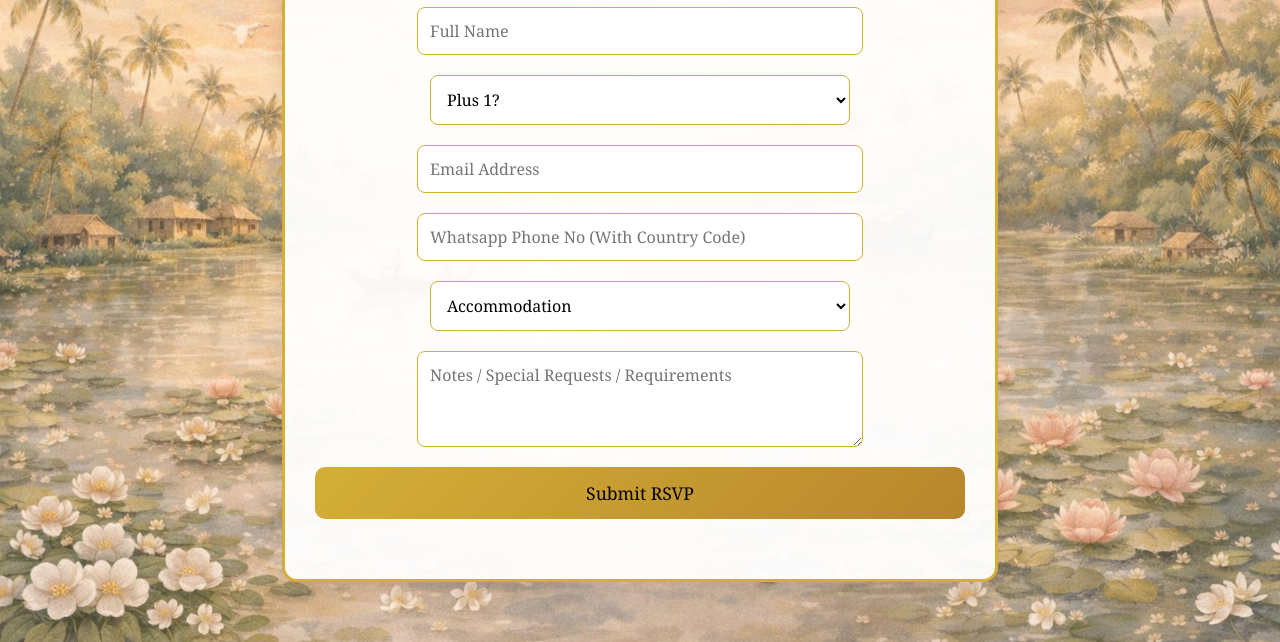
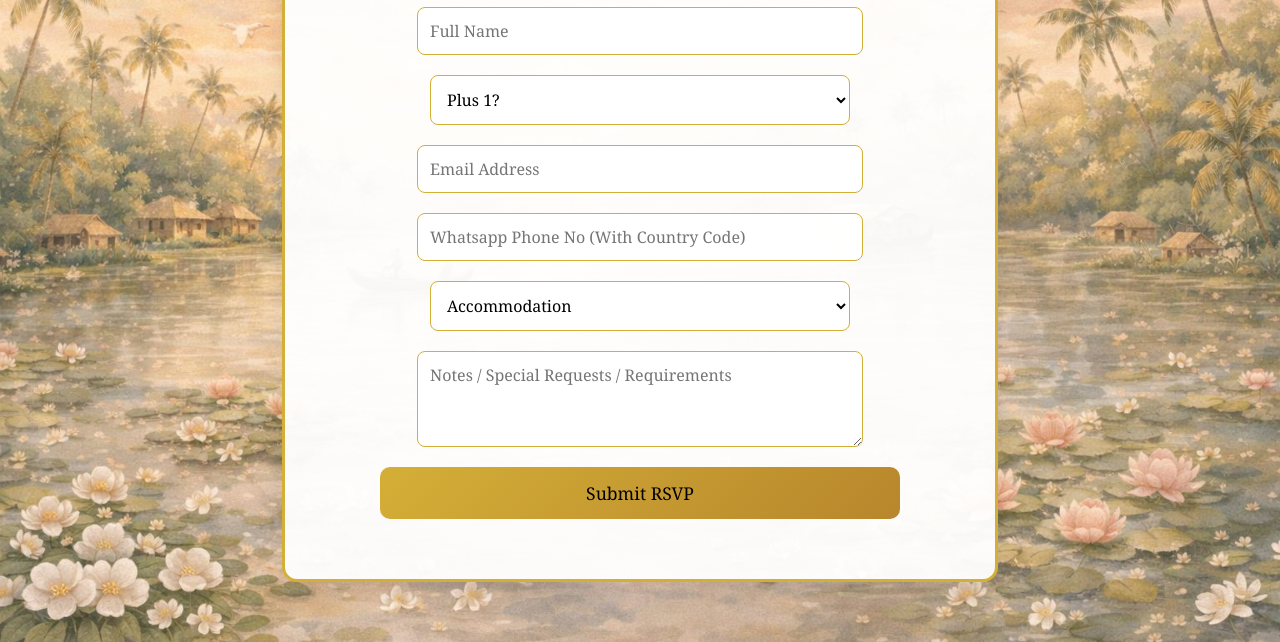
Before and after one commit to dhruv9427/DMWeddingRSVP, a plain HTML site: page index.html in a window 1280 px wide. Shown: the part 208-850 px from the top of the page. Drawn offline with Linux system fonts and the light colour scheme.

Commit message:
adjust button size

```diff
--- a/index.html
+++ b/index.html
@@ -73,7 +73,9 @@ button {
   color: var(--text-color);
   border: none;
   padding: 14px 0;
-  width: 100%;
+  width: 80%;
+  margin: 0 auto;
+  display: block;
   font-size: 1.1em;
   border-radius: 10px;
   cursor: pointer;
```
